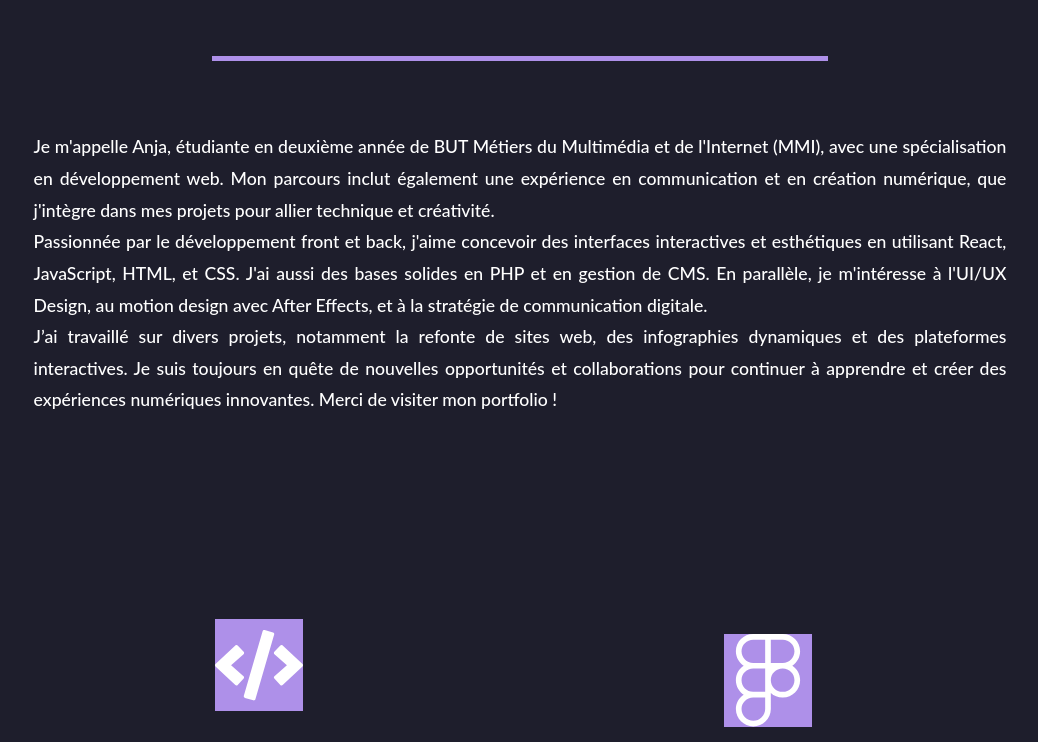
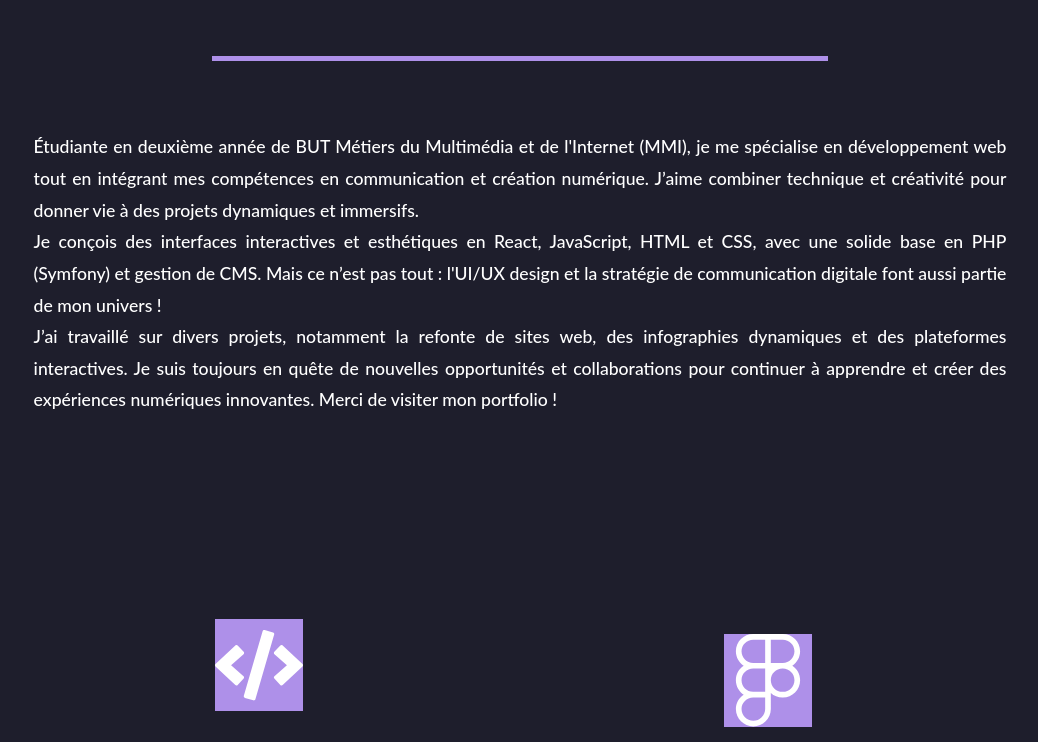
Before and after one commit to anjakely18/Mon-portfolio, a React (Vite) app: page /contact in a window 1280 px wide. Shown: the part 960-1702 px from the top of the page, without its empty margins (120-1158 px from the left). Built offline with nearby package versions, Linux system fonts and the light colour scheme.

Commit message:
Modification du cv et ajout compétence en Symfony

```diff
--- a/src/assets/data.jsx
+++ b/src/assets/data.jsx
@@ -29,7 +29,7 @@ export const skills = [
     id: nanoid(),
     title: "Développement Web",
     icon: <FaCode className="skill-icon" />,
-    text: "Maîtrise du développement front-end et back-end : HTML, CSS (Bootstrap, SCSS, Tailwind), JavaScript, React, PHP, Twig et MySQL. Expérience dans la création de sites dynamiques et interactifs, incluant des fonctionnalités CMS personnalisées avec WordPress.",
+    text: "Maîtrise du développement front-end et back-end : HTML, CSS (Bootstrap, SCSS, Tailwind), JavaScript, React, PHP, Symfony, Twig et MySQL. Expérience dans la création de sites dynamiques et interactifs, incluant des fonctionnalités CMS personnalisées avec WordPress.",
   },
   {
     id: nanoid(),
--- a/src/components/About.jsx
+++ b/src/components/About.jsx
@@ -8,16 +8,15 @@ const About = () => {
       <SectionTitle title="Tout sur moi" />
       <div className="about-content">
         <p>
-          Je m'appelle Anja, étudiante en deuxième année de BUT Métiers du
-          Multimédia et de l'Internet (MMI), avec une spécialisation en
-          développement web. Mon parcours inclut également une expérience en
-          communication et en création numérique, que j'intègre dans mes projets
-          pour allier technique et créativité.<br></br> Passionnée par le
-          développement front et back, j'aime concevoir des interfaces
-          interactives et esthétiques en utilisant React, JavaScript, HTML, et
-          CSS. J'ai aussi des bases solides en PHP et en gestion de CMS. En
-          parallèle, je m'intéresse à l'UI/UX Design, au motion design avec
-          After Effects, et à la stratégie de communication digitale. <br></br>
+          Étudiante en deuxième année de BUT Métiers du Multimédia et de
+          l'Internet (MMI), je me spécialise en développement web tout en
+          intégrant mes compétences en communication et création numérique.
+          J’aime combiner technique et créativité pour donner vie à des projets
+          dynamiques et immersifs.<br></br> Je conçois
+          des interfaces interactives et esthétiques en React, JavaScript, HTML
+          et CSS, avec une solide base en PHP (Symfony) et gestion de CMS. Mais
+          ce n’est pas tout : l'UI/UX design et la stratégie de communication
+          digitale font aussi partie de mon univers ! <br></br>
           J’ai travaillé sur divers projets, notamment la refonte de sites web,
           des infographies dynamiques et des plateformes interactives. Je suis
           toujours en quête de nouvelles opportunités et collaborations pour
```
Also changed, not shown: 1 other file (tests, documents, lock files or other folders).
